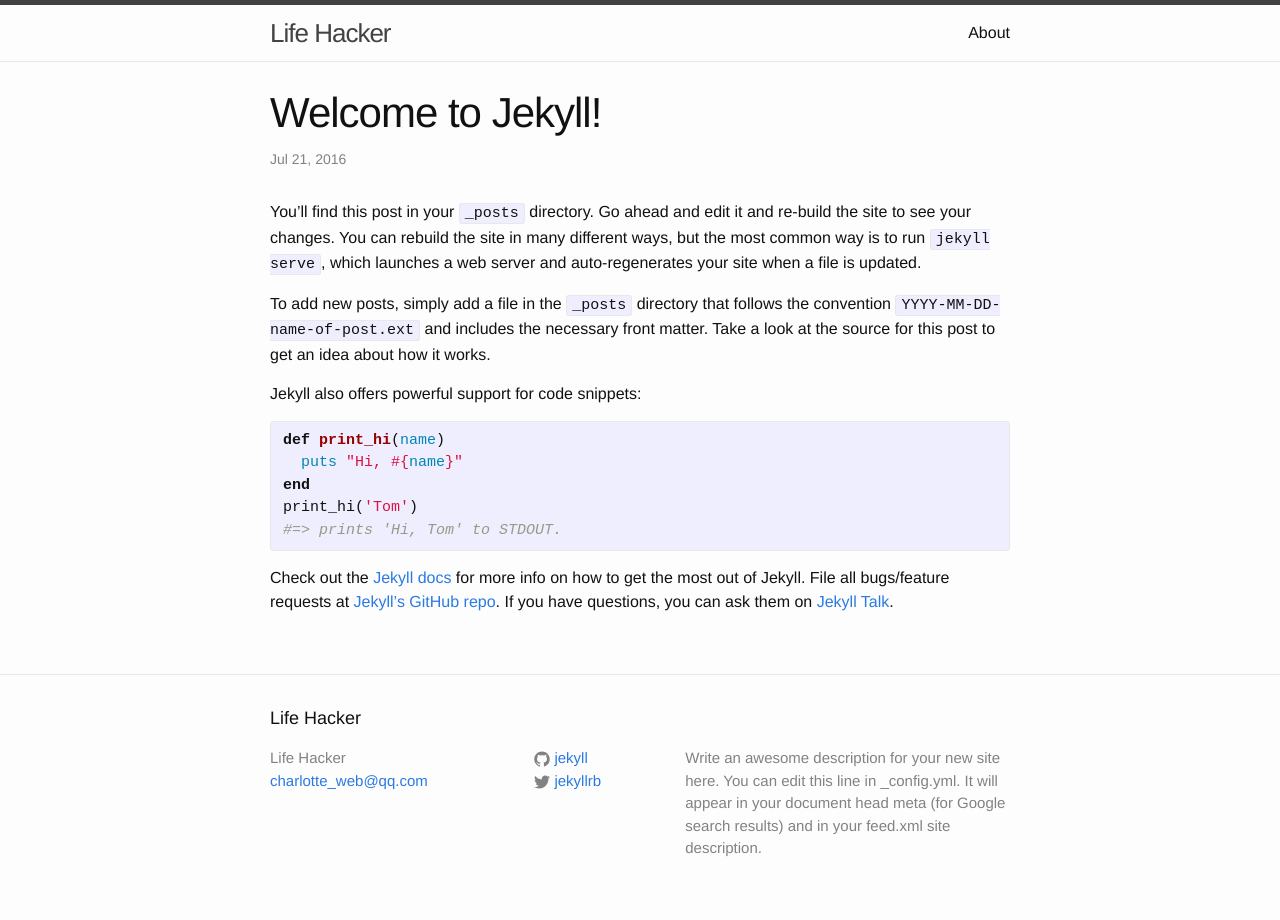
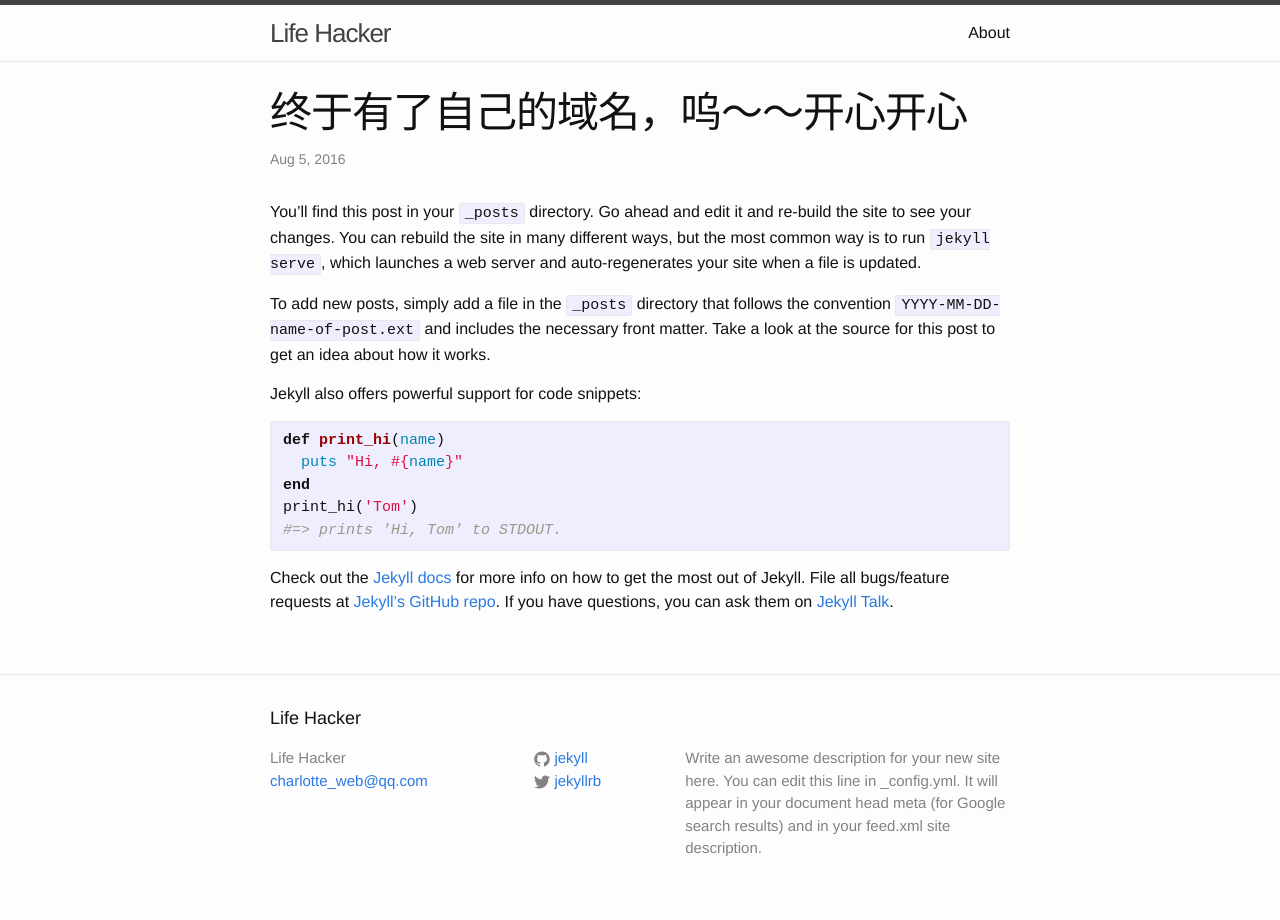
Before and after one commit to yingbiu/jekyll, a Jekyll site: the page built from _posts/2016-08-04-happy-coding.markdown, in a window 1280 px wide. Built offline with Jekyll 4.4.1, drawn with Linux system fonts in a browser that asks for light colours.

Commit message:
title changed

```diff
--- a/_posts/2016-08-04-happy-coding.markdown
+++ b/_posts/2016-08-04-happy-coding.markdown
@@ -1,7 +1,7 @@
 ---
 layout: post
-title:  "Welcome to Jekyll!"
-date:   2016-07-21 09:17:14 -0400
+title:  "终于有了自己的域名，呜～～开心开心"
+date:   2016-08-04 20:00:14 -0400
 categories: jekyll update
 ---
 You’ll find this post in your `_posts` directory. Go ahead and edit it and re-build the site to see your changes. You can rebuild the site in many different ways, but the most common way is to run `jekyll serve`, which launches a web server and auto-regenerates your site when a file is updated.
```
